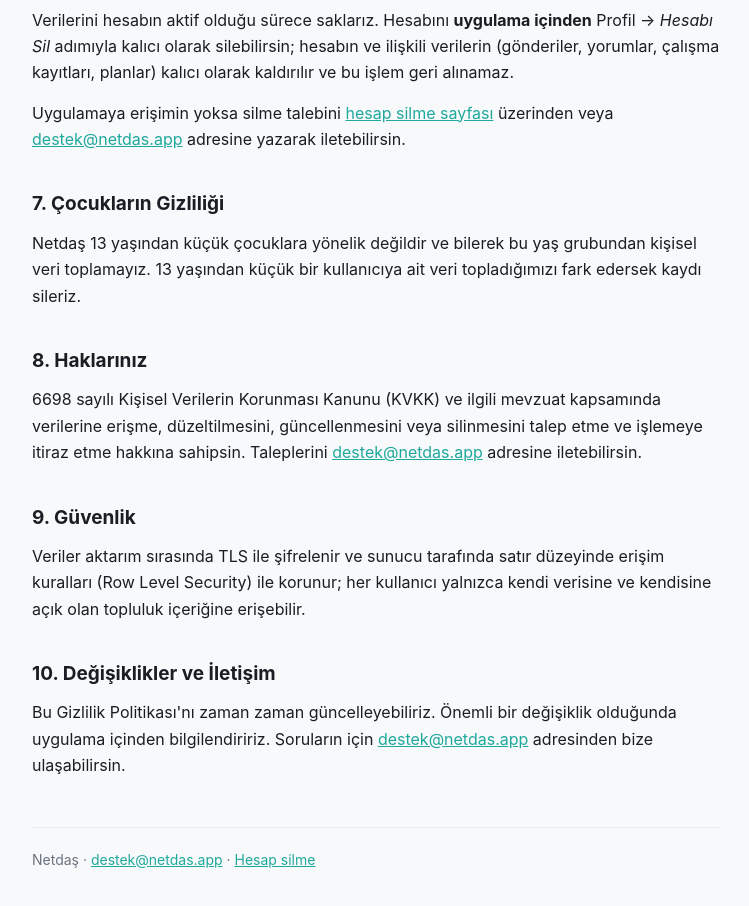
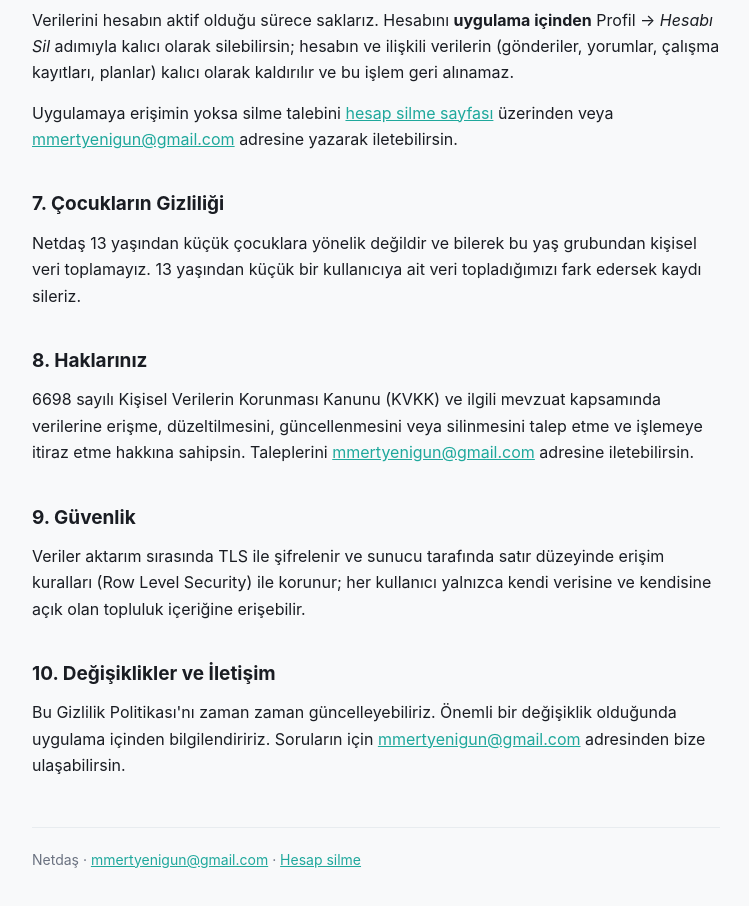
Before and after one commit to mertyenigun/netdas-legal, a plain HTML site: page gizlilik.html in a window 1280 px wide. Shown: the part 2060-2966 px from the top of the page, without its empty margins (264-1013 px from the left). Drawn offline with Linux system fonts and the light colour scheme.

Commit message:
İletişim adresini çalışan bir adresle değiştir (netdas.app kayıtlı değil)

```diff
--- a/gizlilik.html
+++ b/gizlilik.html
@@ -159,7 +159,7 @@
 bu işlem geri alınamaz.</p>
 <p>Uygulamaya erişimin yoksa silme talebini
 <a href="hesap-silme.html">hesap silme sayfası</a> üzerinden veya
-<a href="mailto:destek@netdas.app">destek@netdas.app</a> adresine yazarak iletebilirsin.</p>
+<a href="mailto:mmertyenigun@gmail.com">mmertyenigun@gmail.com</a> adresine yazarak iletebilirsin.</p>
 
 <h2>7. Çocukların Gizliliği</h2>
 <p>Netdaş 13 yaşından küçük çocuklara yönelik değildir ve bilerek bu yaş grubundan kişisel
@@ -170,7 +170,7 @@
 <p>6698 sayılı Kişisel Verilerin Korunması Kanunu (KVKK) ve ilgili mevzuat kapsamında
 verilerine erişme, düzeltilmesini, güncellenmesini veya silinmesini talep etme ve işlemeye
 itiraz etme hakkına sahipsin. Taleplerini
-<a href="mailto:destek@netdas.app">destek@netdas.app</a> adresine iletebilirsin.</p>
+<a href="mailto:mmertyenigun@gmail.com">mmertyenigun@gmail.com</a> adresine iletebilirsin.</p>
 
 <h2>9. Güvenlik</h2>
 <p>Veriler aktarım sırasında TLS ile şifrelenir ve sunucu tarafında satır düzeyinde erişim
@@ -180,10 +180,10 @@
 <h2>10. Değişiklikler ve İletişim</h2>
 <p>Bu Gizlilik Politikası'nı zaman zaman güncelleyebiliriz. Önemli bir değişiklik olduğunda
 uygulama içinden bilgilendiririz. Soruların için
-<a href="mailto:destek@netdas.app">destek@netdas.app</a> adresinden bize ulaşabilirsin.</p>
+<a href="mailto:mmertyenigun@gmail.com">mmertyenigun@gmail.com</a> adresinden bize ulaşabilirsin.</p>
 
 <footer>
-  Netdaş · <a href="mailto:destek@netdas.app">destek@netdas.app</a> ·
+  Netdaş · <a href="mailto:mmertyenigun@gmail.com">mmertyenigun@gmail.com</a> ·
   <a href="hesap-silme.html">Hesap silme</a>
 </footer>
 
```
Also changed, not shown: hesap-silme.html (+2 -2 lines), index.html (+1 -1 lines).
